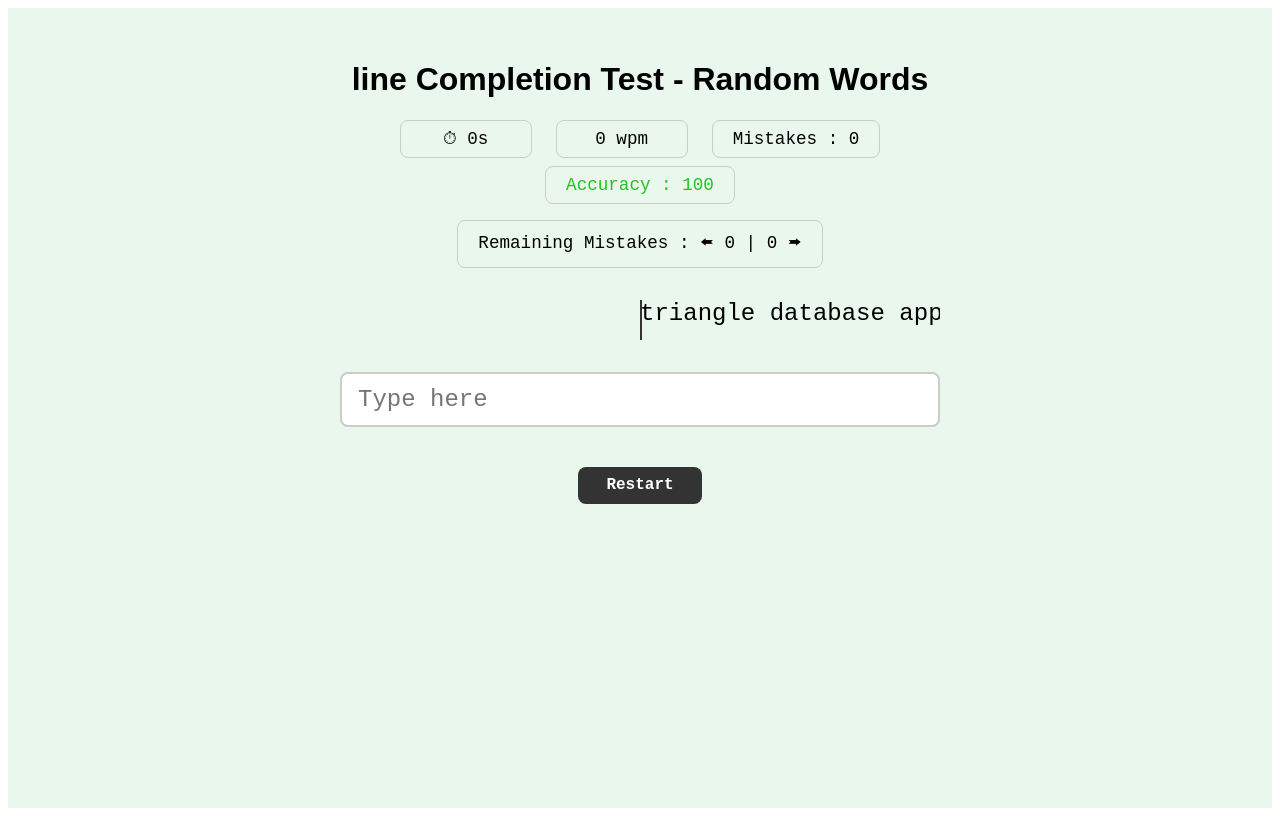
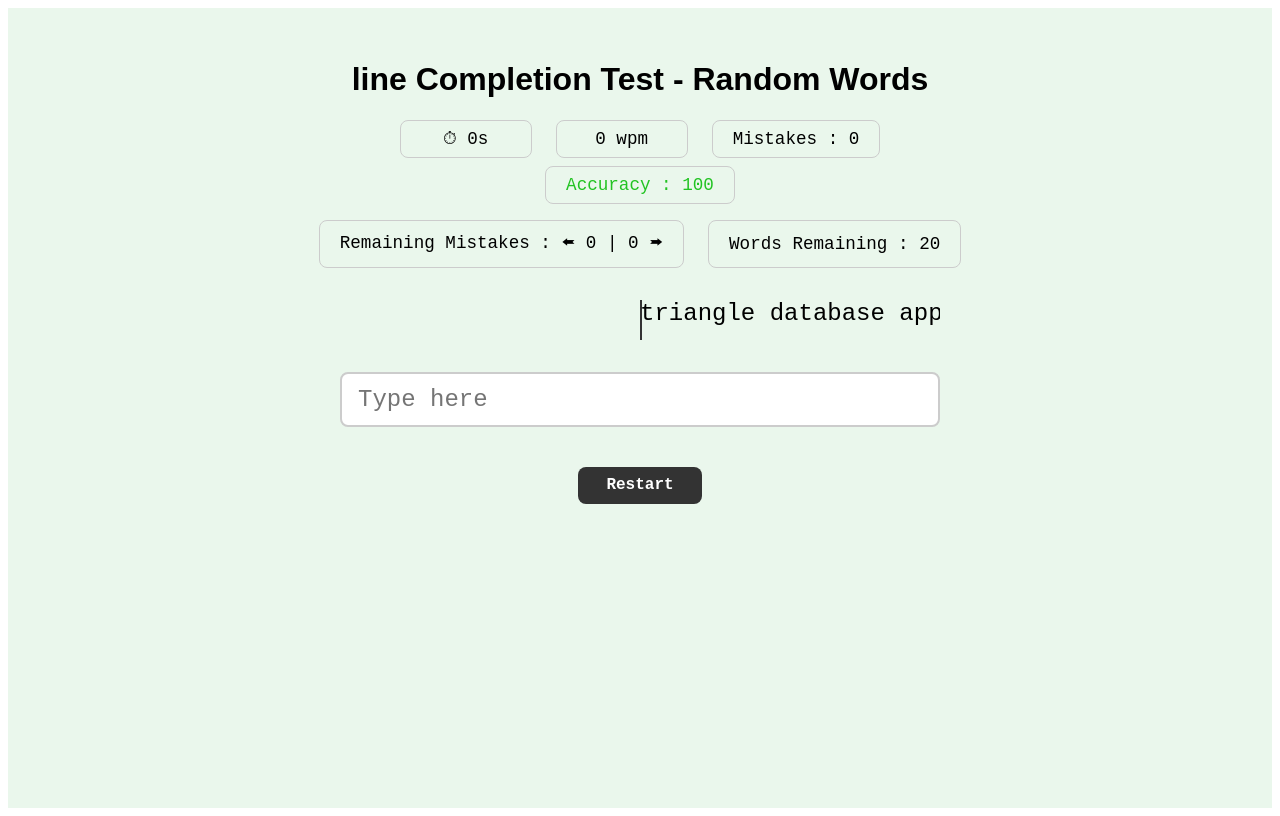
Before and after one commit to PrajuMaharjan/Visual_Typing_Speed_Tester, a React (Vite) app: page /test in a window 1280 px wide. Built offline with nearby package versions, Linux system fonts and the light colour scheme.

Commit message:
Built and implemented WordStatsCounter(Words remaining/written)

```diff
--- /dev/null
+++ b/src/components/WordStatsCounter.tsx
@@ -0,0 +1,24 @@
+interface WordsStatCounterProps{
+    label:string;
+    value:number;
+}
+
+export default function WordsStatCounter({label,value} : WordsStatCounterProps){
+    return(
+        <div style= {{
+                        display:"inline-flex",
+                        alignItems:"center",
+                        justifyContent:"center",
+                        padding:"0.5rem 1.25rem",
+                        margin:"0 0.5rem",
+                        border:"1px solid #ccc",
+                        borderRadius:"8px",
+                        fontFamily:"monospace",
+                        fontSize:"1.1rem",
+                        minWidth:"90px",
+                    }}
+        >
+            {label} : {value}
+        </div>
+    );
+}
--- a/src/hooks/useTypingEngine.ts
+++ b/src/hooks/useTypingEngine.ts
@@ -38,6 +38,14 @@ export function useTypingEngine(getText:()=>string,options:TypingEngineOptions={
     // Remaining mistakes calculation logic
     const leftMistakes=[...typed.slice(0,cursor)].filter((char,i)=>char !== target[i]).length;
     const rightMistakes=[...typed.slice(cursor)].filter((char,i)=>char !== target[cursor+i]).length;
+
+    function countWords(str:string):number{
+        const trimmed=str.trim();
+        return trimmed.length===0 ? 0 : trimmed.split(/\s+/).length;
+    }
+
+    const totalWordsWritten=countWords(typed);
+    const wordsRemaining=Math.max(0,countWords(target)-countWords(typed));
 
     // Clock stopwatch
     useEffect(()=>{
@@ -114,6 +122,6 @@ export function useTypingEngine(getText:()=>string,options:TypingEngineOptions={
     },[getText]);
 
     return{
-        target,typed,cursor,elapsed,timeRemaining,mistakes,wpm,accuracy,leftMistakes,rightMistakes,finished,typeCharacter,reset,backspace,moveCursorLeft,moveCursorRight
+        target,typed,cursor,elapsed,timeRemaining,mistakes,wpm,accuracy,leftMistakes,rightMistakes,totalWordsWritten,wordsRemaining,finished,typeCharacter,reset,backspace,moveCursorLeft,moveCursorRight
     };
 }
--- a/src/pages/TestPage.tsx
+++ b/src/pages/TestPage.tsx
@@ -11,6 +11,7 @@ import TypingInput from "../components/TypingInput";
 import RestartButton from "../components/RestartButton";
 import MistakesCounter from "../components/MistakesCounter";
 import RemainingMistakesCounter from "../components/RemainingMistakesCounter";
+import WordsStatCounter from "../components/WordStatsCounter";
 import AccuracyCounter from "../components/AccuracyCounter";
 import ResultsModal from "../components/ResultsModal";
 
@@ -25,7 +26,6 @@ export default function TestPage() {
     const length=searchParams.get("length");
     const content=searchParams.get("content");
 
-
     const mode:Mode=content==="text" ? "text" : "words";
     const isTimed=type=="timed";
     const lengthMultiplier=length ? parseInt(length,10) : 1;
@@ -35,6 +35,7 @@ export default function TestPage() {
     const unitLabel=isTimed ? "min" : (lengthMultiplier===1 ? "line" : "lines");
     const modeLabel=isTimed ? "Timed" : "Completion";
     const contenLabelt=content==="text" ? "Text Excerpt" : "Random Words";
+    const wordsStatLabel=isTimed ? "Words Written" : "Words Remaining";
 
     const {text}=useText();
     const {wordBank}=useWords();
@@ -67,7 +68,9 @@ export default function TestPage() {
         return " "+getRandomLines(text,1);
     },[mode,wordBank,text]);
 
-    const {target,leftMistakes,rightMistakes,typed,cursor,accuracy,elapsed,timeRemaining,wpm,finished,mistakes,typeCharacter,backspace,moveCursorLeft,moveCursorRight,reset}=useTypingEngine(getText,isTimed ? {durationSeconds,extendText}:undefined);
+    const {target,leftMistakes,rightMistakes,typed,cursor,accuracy,elapsed,timeRemaining,wpm,finished,mistakes,totalWordsWritten,wordsRemaining,typeCharacter,backspace,moveCursorLeft,moveCursorRight,reset}=useTypingEngine(getText,isTimed ? {durationSeconds,extendText}:undefined);
+
+    const wordsStatValue=isTimed ? totalWordsWritten : wordsRemaining;
 
     const [prevFinished,setPrevFinished]=useState(finished);
     const [showModal,setShowModal]=useState(false);
@@ -106,11 +109,11 @@ export default function TestPage() {
                     }}
         >
             <div style= {{
-                        maxWidth:"700px",
-                        margin:"0 auto",
-                        padding:"2rem 1rem 4rem",
-                        textAlign:"center",
-                        fontFamily:"sans-serif"
+                            maxWidth:"700px",
+                            margin:"0 auto",
+                            padding:"2rem 1rem 4rem",
+                            textAlign:"center",
+                            fontFamily:"sans-serif"
                         }}
             >
                 <h1>{numberValue} {unitLabel} {modeLabel} Test - {contenLabelt}</h1>
@@ -135,6 +138,9 @@ export default function TestPage() {
 
                     {/* Remaining Mistakes counter */}
                     <RemainingMistakesCounter leftMistakes={leftMistakes} rightMistakes={rightMistakes} />
+
+                    {/* Words written/remaining counter */}
+                    <WordsStatCounter label={wordsStatLabel} value={wordsStatValue} />
 
                 </div>
 
```
